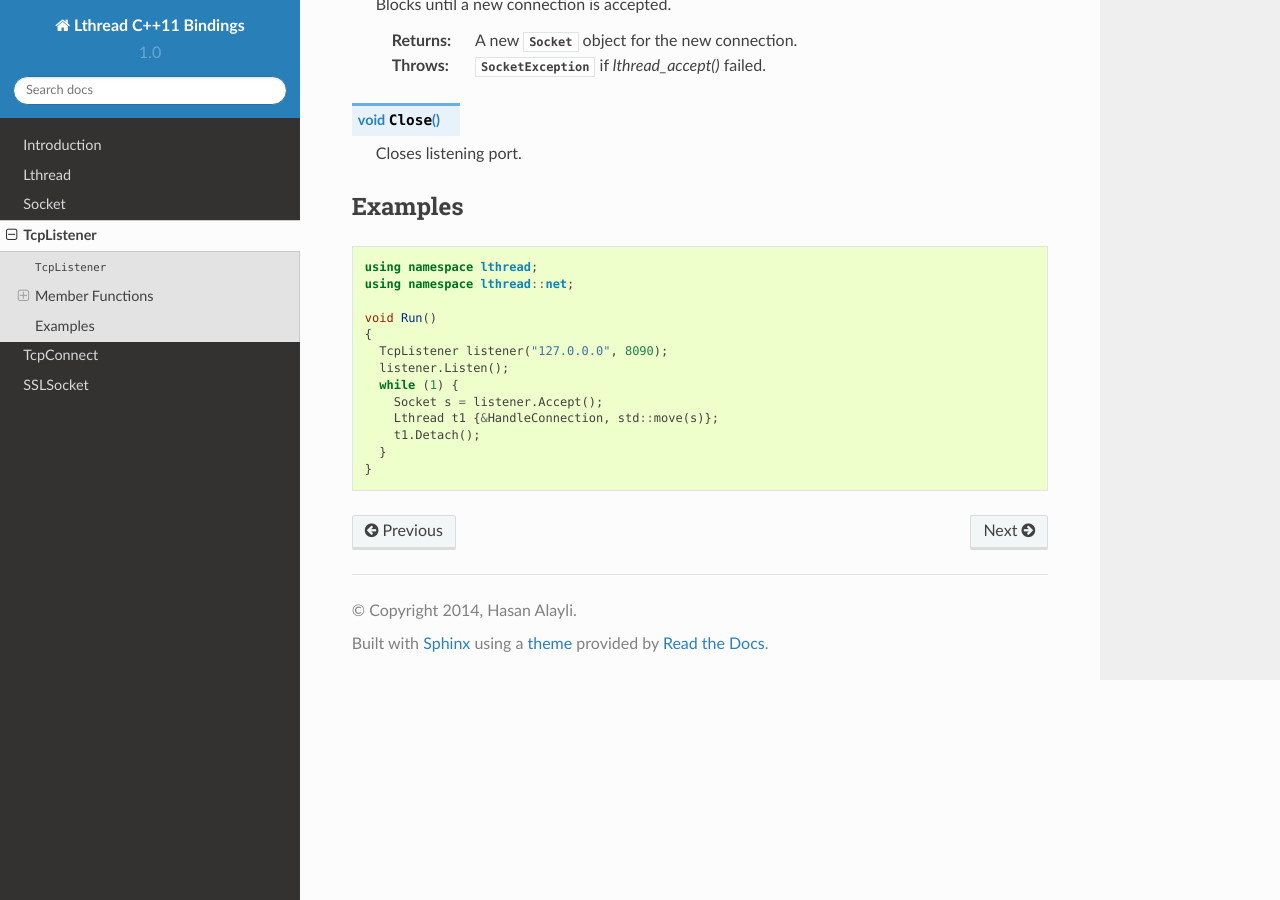
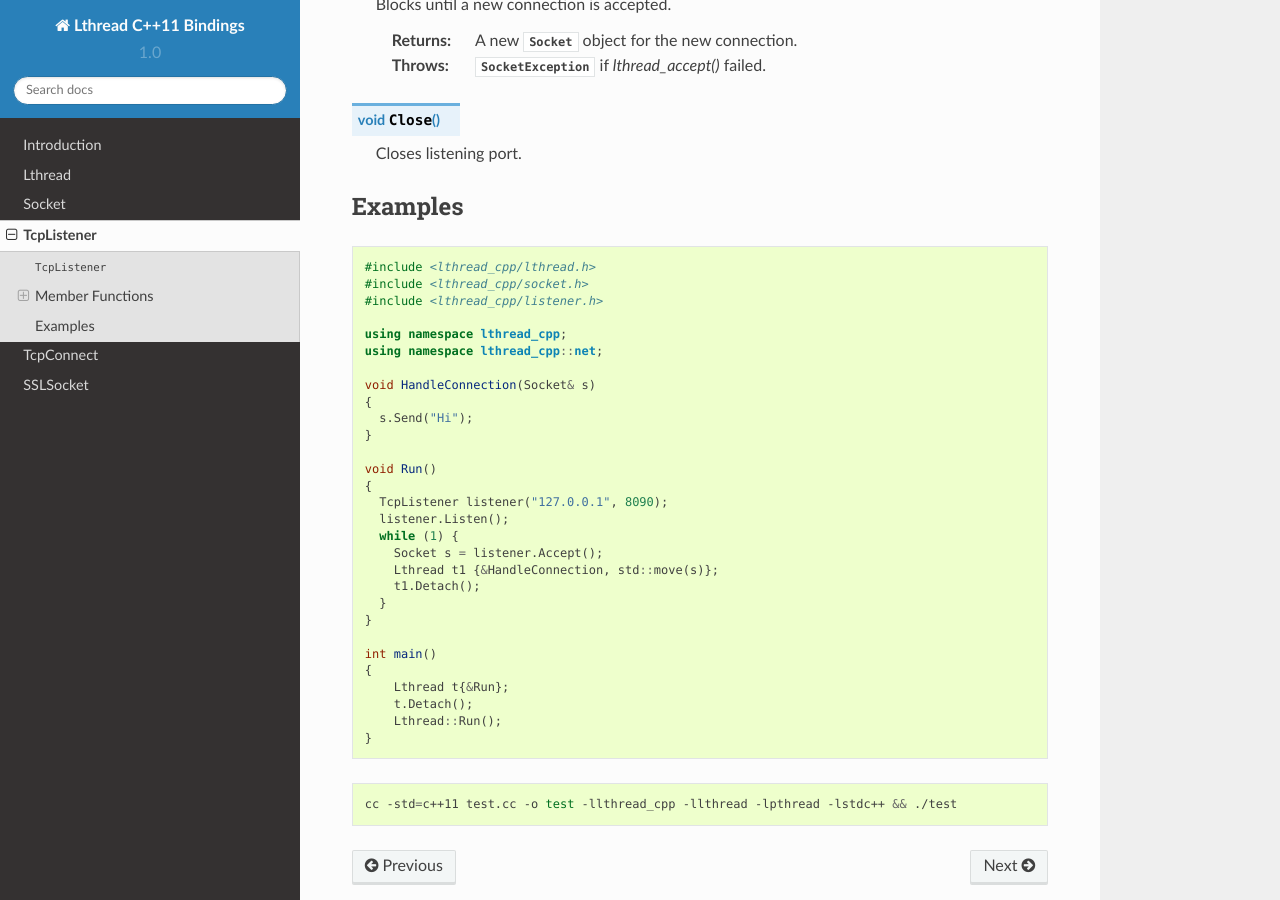
Before and after one commit to halayli/lthread_cpp, a Sphinx documentation site: the page built from docs/listener.rst, in a window 1280 px wide and 900 px high, scrolled down 630 px. Built offline with Sphinx 7.4.7 and the Read the Docs theme 2.0.0, drawn with Linux system fonts in a browser that asks for light colours.

Commit message:
improve docs

```diff
--- a/docs/listener.rst
+++ b/docs/listener.rst
@@ -39,12 +39,21 @@ Examples
 --------
 .. code-block:: cpp
 
-    using namespace lthread;
-    using namespace lthread::net;
+    #include <lthread_cpp/lthread.h>
+    #include <lthread_cpp/socket.h>
+    #include <lthread_cpp/listener.h>
+
+    using namespace lthread_cpp;
+    using namespace lthread_cpp::net;
+
+    void HandleConnection(Socket& s)
+    {
+      s.Send("Hi");
+    }
 
     void Run()
     {
-      TcpListener listener("127.0.0.0", 8090);
+      TcpListener listener("127.0.0.1", 8090);
       listener.Listen();
       while (1) {
         Socket s = listener.Accept();
@@ -52,3 +61,14 @@ Examples
         t1.Detach();
       }
     }
+
+    int main()
+    {
+        Lthread t{&Run};
+        t.Detach();
+        Lthread::Run();
+    }
+
+.. code-block:: shell
+
+    cc -std=c++11 test.cc -o test -llthread_cpp -llthread -lpthread -lstdc++ && ./test
```
Also changed, not shown: docs/lthread.rst (+12 -6 lines), docs/socket.rst (+0 -18 lines), docs/tcp_connect.rst (+34 -0 lines).
